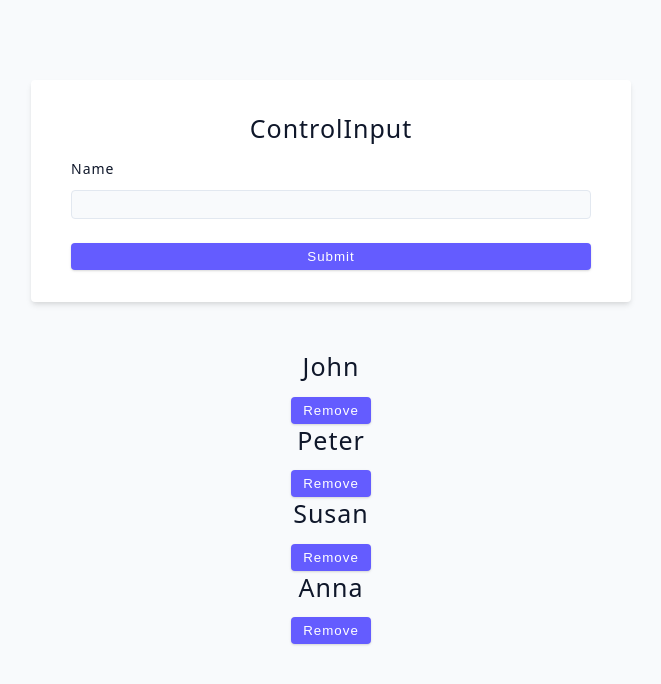
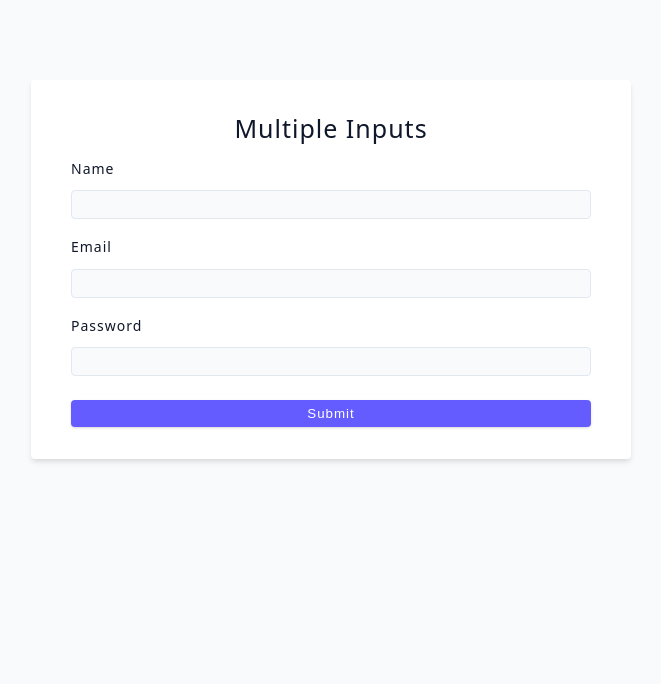
Before and after one commit to lokhandeganesh/hooks, a React (Vite) app: page / in a window 1280 px wide. Shown: the top 684 px of the page, without its empty margins (309-970 px from the left). Built offline with nearby package versions, Linux system fonts and the light colour scheme.

Commit message:
handling multiple input in form

```diff
--- a/src/App.jsx
+++ b/src/App.jsx
@@ -13,6 +13,7 @@ import { Home, About } from './components/pages'
 import Group from './components/group';
 import List from './components/List';
 import ControlInput from './components/form/ControlInput';
+import MultipleInputs from './components/form/MultipleInputs';
 
 function App() {
   return (
@@ -32,7 +33,8 @@ function App() {
         {/* <About></About> */}
         {/* <Group></Group> */}
         {/* <List></List> */}
-        <ControlInput></ControlInput>
+        {/* <ControlInput></ControlInput> */}
+        <MultipleInputs></MultipleInputs>
       </div>
     </React.Fragment>
   );
--- /dev/null
+++ b/src/components/form/MultipleInputs.jsx
@@ -0,0 +1,44 @@
+import { React, useState } from 'react'
+
+const MultipleInputs = () => {
+  const [user, setUser] = useState({ name: '', email: '', password: '' });
+
+  const handleChange = (e) => {
+    // console.log(e.target.value)
+    setUser({ ...user, [e.target.name]: e.target.value })
+  }
+  return (
+    <div>
+      <form className='form'>
+        <h4>Multiple Inputs</h4>
+        {/* name */}
+        <div className='form-row'>
+          <label htmlFor='name' className='form-label'>
+            name
+          </label>
+          <input type='text' className='form-input' id='name' value={user.name} onChange={handleChange} name='name' />
+        </div>
+        {/* email */}
+        <div className='form-row'>
+          <label htmlFor='email' className='form-label'>
+            Email
+          </label>
+          <input type='email' className='form-input' id='email' value={user.email} onChange={handleChange} name='email' />
+        </div>
+        {/* email */}
+        <div className='form-row'>
+          <label htmlFor='password' className='form-label'>
+            Password
+          </label>
+          <input type='password' className='form-input' id='password' value={user.password} onChange={handleChange} name='password' />
+        </div>
+
+        <button type='submit' className='btn btn-block'>
+          submit
+        </button>
+      </form>
+    </div>
+  )
+}
+
+export default MultipleInputs
```
